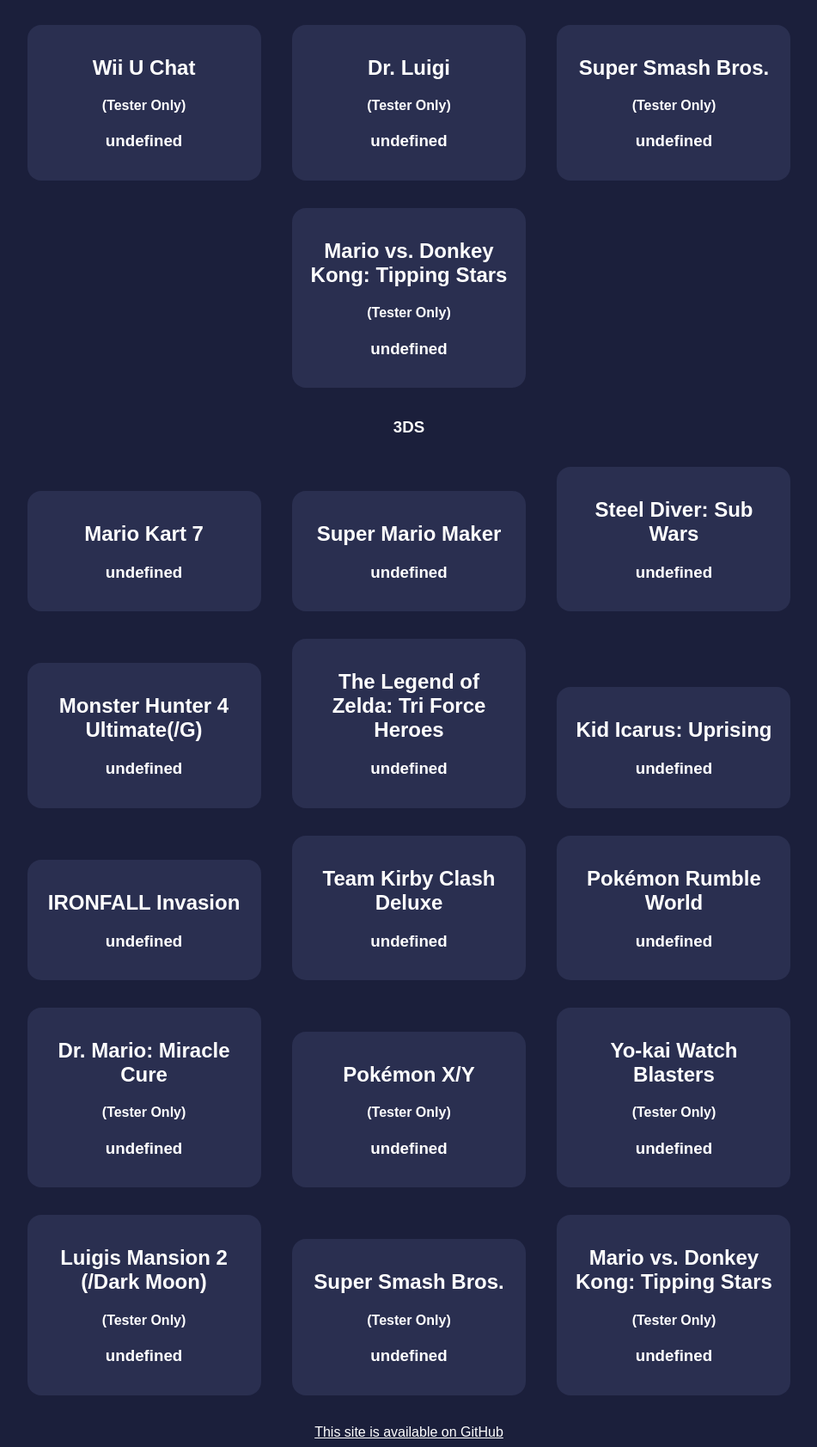
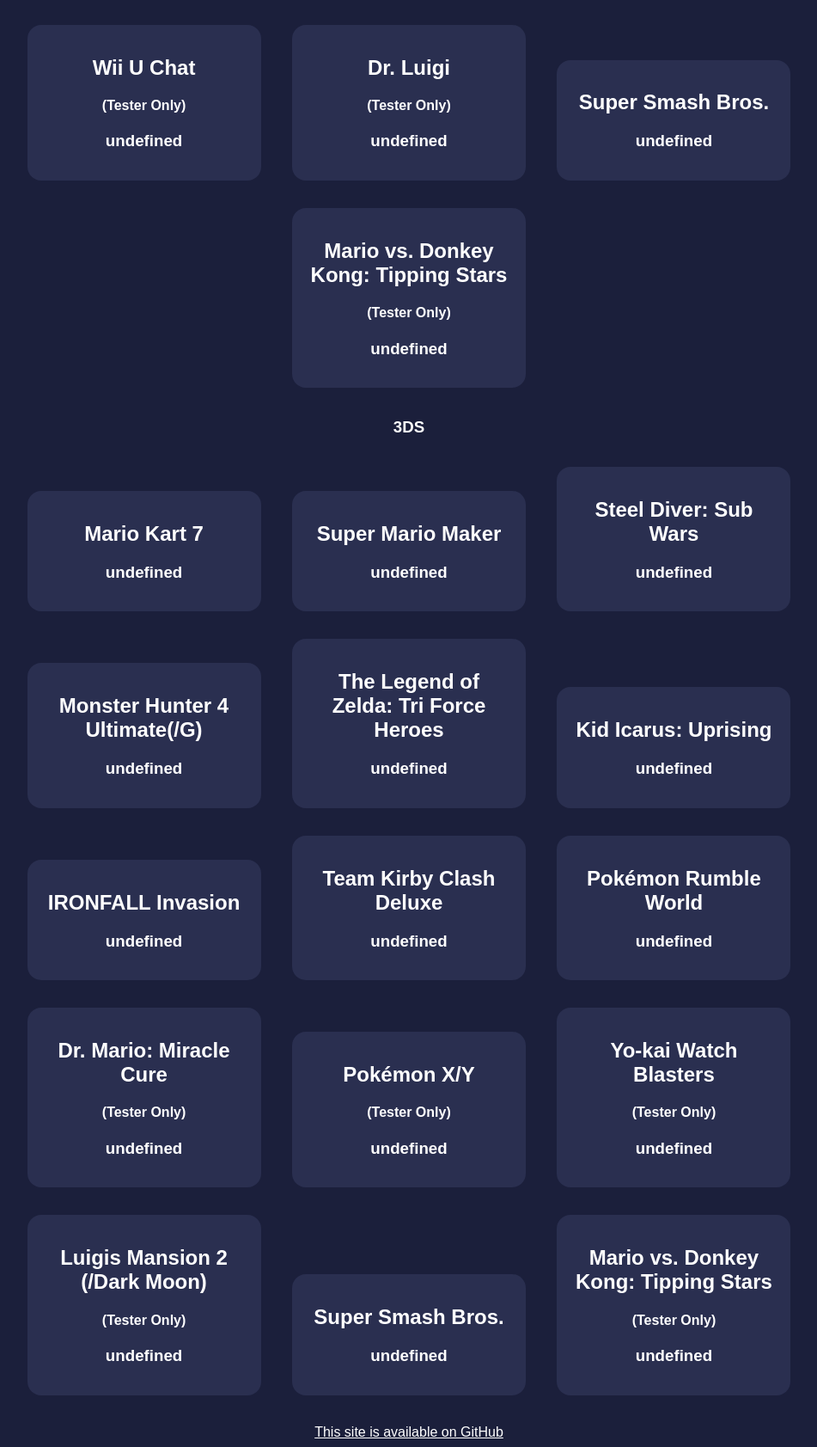
Before and after one commit to windowsflytheac/PretendoStatusEDUPHORIA, a website: page html/index.html in a window 1280 px wide. Shown: the part 1149-2832 px from the top of the page at 86% size, without its empty margins (164-1115 px from the left). Drawn offline with Linux system fonts and the light colour scheme; no server answers.

Commit message:
Update index.html
https://discord.com/channels/408718485913468928/413884110667251722/1360330129808556283

Smash Released for everybody

```diff
--- a/html/index.html
+++ b/html/index.html
@@ -85,7 +85,6 @@
             </div>
             <div class="card">
                 <h2>Super Smash Bros.</h2>
-                <h4>(Tester Only)</h4>
                 <h3 class="check" data-service="smashu"></h3>
             </div>
             <div class="card">
@@ -153,7 +152,6 @@
             </div>
             <div class="card">
                 <h2>Super Smash Bros.</h2>
-                <h4>(Tester Only)</h4>
                 <h3 class="check" data-service="smash3d"></h3>
             </div>
             <div class="card">
```
